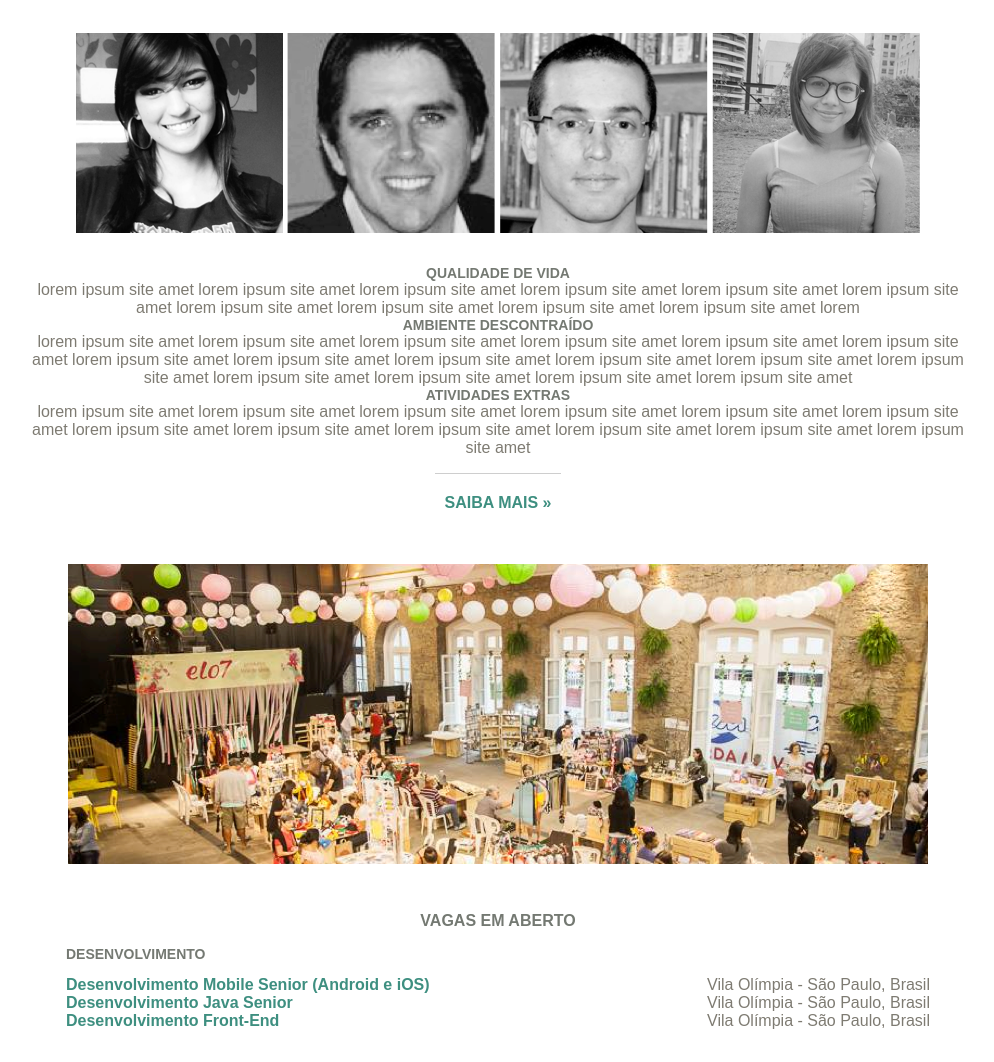
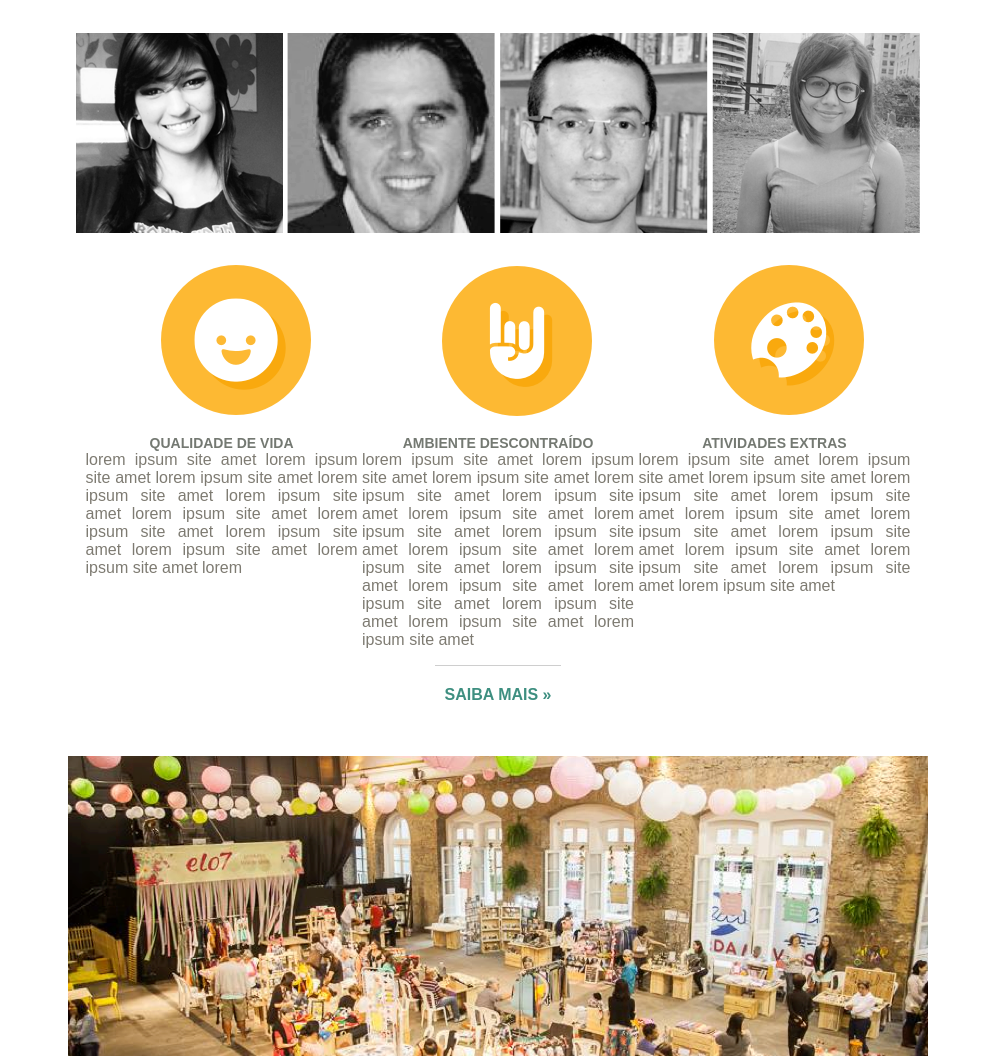
Before and after one commit to rapahaeru/teste-elo7, a plain HTML site: page index.html in a window 1280 px wide. Shown: the part 908-1970 px from the top of the page, without its empty margins (142-1136 px from the left). Before the commit the page ends 1938 px from the top, so only its background shows below. Drawn offline with Linux system fonts and the light colour scheme.

Commit message:
work style : alinhamento + sprites

```diff
--- a/assets/css/style.scss
+++ b/assets/css/style.scss
@@ -21,6 +21,7 @@ a {margin: $margin-default; color: $link-color; text-decoration: none; font-weig
 a:hover {text-decoration: underline;}
 a.link-button:after {content: " \00BB"}
 a.link-button {display: inline-block; text-transform: uppercase; border-top: 1px solid #cecece; padding: 1.25em 0.62em;}
+.box-button {display: block;}
 
 header {min-height: 450px; background: url('../img/foto-header.png') no-repeat; background-size: 960px; background-position: center; text-align: center; }
 header h1 {display: inline-block; margin-top : 5.5em; color: #FFF; font-size: 3em;}
@@ -40,6 +41,14 @@ article { margin: $margin-default;}
 .team ul li {display: inline-block;}
 
 .plans { text-align: center;}
+.plans .tools {display: inline-table; max-width: 17em; padding-top: 170px; background: url('../img/work-style.png') no-repeat;}
+
+.plans .tools.life {background-position: 75px 0;}
+.plans .tools.casual {background-position: -235px 0;}
+.plans .tools.extras {background-position: -562px 0;}
+
+.plans .tools p {text-align: justify;}
+
 .enviroment {text-align: center;}
 .enviroment img {max-width: 100%;}
 
--- a/index.html
+++ b/index.html
@@ -46,19 +46,22 @@
 					</div>
 				</article>
 				<article class="plans">
-					<div class="tools">
+					<div class="tools life">
 						<strong>qualidade de vida</strong>
 						<p>lorem ipsum site amet lorem ipsum site amet lorem ipsum site amet lorem ipsum site amet lorem ipsum site amet lorem ipsum site amet lorem ipsum site amet lorem ipsum site amet lorem ipsum site amet lorem ipsum site amet lorem </p>
 					</div>
-					<div class="tools">
+					<div class="tools casual">
 						<strong>ambiente descontraído</strong>
 						<p>lorem ipsum site amet lorem ipsum site amet lorem ipsum site amet lorem ipsum site amet lorem ipsum site amet lorem ipsum site amet lorem ipsum site amet lorem ipsum site amet lorem ipsum site amet lorem ipsum site amet lorem ipsum site amet lorem ipsum site amet lorem ipsum site amet lorem ipsum site amet lorem ipsum site amet lorem ipsum site amet </p>
 					</div>
-					<div class="tools">
+					<div class="tools extras">
 						<strong>atividades extras</strong>
 						<p>lorem ipsum site amet lorem ipsum site amet lorem ipsum site amet lorem ipsum site amet lorem ipsum site amet lorem ipsum site amet lorem ipsum site amet lorem ipsum site amet lorem ipsum site amet lorem ipsum site amet lorem ipsum site amet lorem ipsum site amet</p>
 					</div>
-					<a href="#" class="link-button" title="saiba mais">saiba mais</a>
+					<div class="box-button">
+						<a href="#" class="link-button" title="saiba mais">saiba mais</a>
+					</div>
+
 				</article>
 				<article class="enviroment">
 					<figure>
```
Also changed, not shown: assets/css/style.css, assets/img/work-style.png (added), 1 other file.
